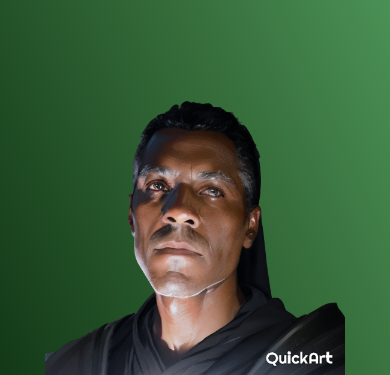
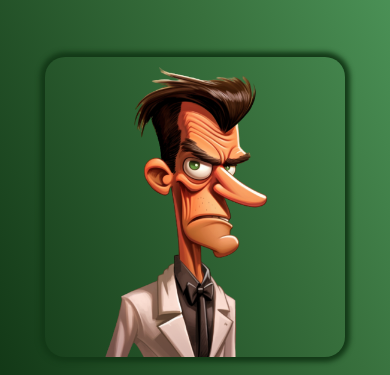
Before and after one commit to Cosmas-Emeka/Portfolio.github.io, a plain HTML site: page index.html in a window 390 px wide. Shown: the part 60-435 px from the top of the page. Drawn offline with Linux system fonts and the light colour scheme; a web font is replaced by a local one.

Commit message:
Change home photo

```diff
--- a/index.html
+++ b/index.html
@@ -66,7 +66,7 @@
     </nav>
     <section class="home">
         <div class="photo hidden" data-aos="fade-up">
-            <img src="./imgs/me.png" alt="">
+            <img src="./imgs/sc.png" alt="">
         </div>
         <div class="intro-text">
             <h1 class="hidden first">Hi! All</h1>
--- a/styles.css
+++ b/styles.css
@@ -49,7 +49,7 @@ nav {
     display: flex;
     justify-content: space-between;
     align-items: center;
-    z-index: 1;
+    z-index: 1000;
     padding-left: 5%;
     padding-right: 5%;
     background: var(--bg-color);
@@ -122,6 +122,7 @@ nav {
         display: flex;
         justify-content: space-around;
         align-items: center;
+        z-index: 1000;
     }
 
     .navigation ul {
@@ -228,6 +229,7 @@ nav {
    color: #fff;
    margin-bottom: 100rem;
    background: var(--bg-color);
+   gap: 3rem;
 }
 
 
@@ -245,6 +247,15 @@ nav {
     width: 100%;
     transition-delay: 200ms;
     scroll-snap-type: mandatory;
+    box-shadow: 0px 0px 5px 5px var(--pry-color3);
+    border-radius: 20px;
+}
+
+
+@media (max-width: 400px) {
+    .home .photo {
+        width: 300px;
+    }
 }
 
 
```
Also changed, not shown: imgs/sc.png (added).
